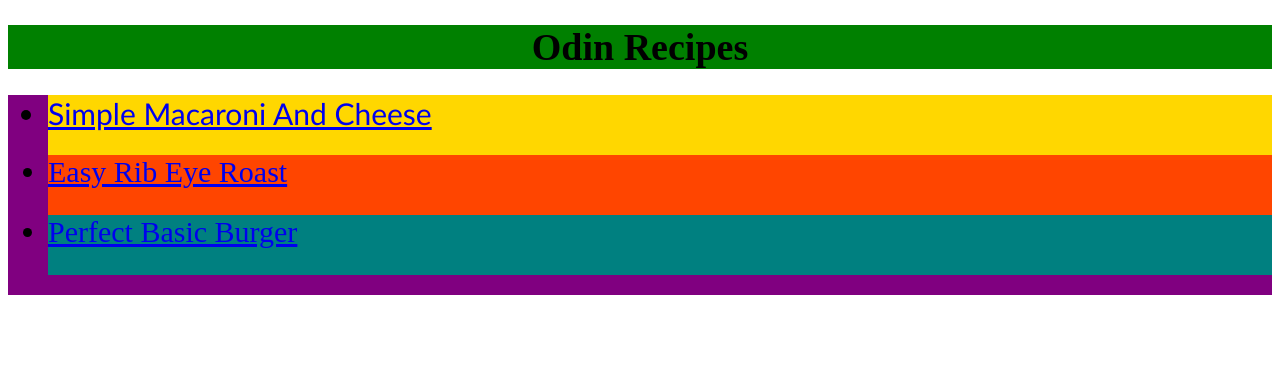
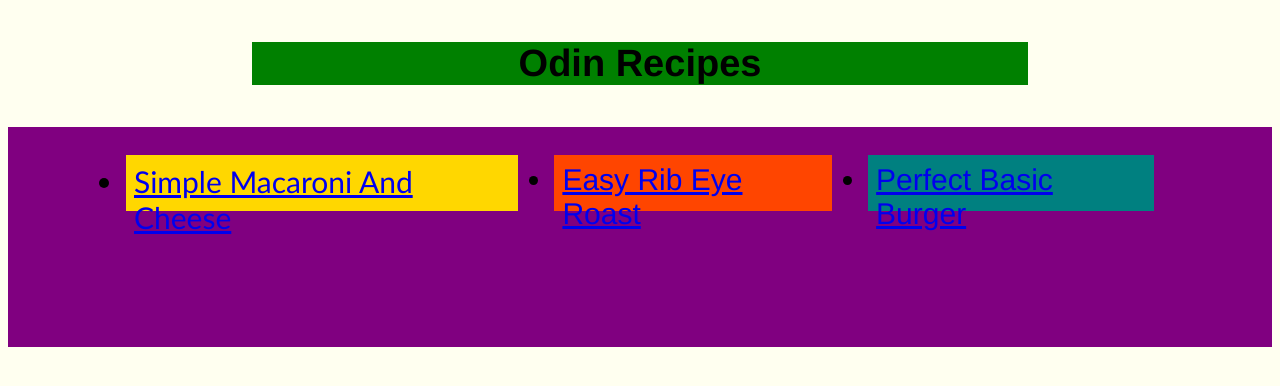
Before and after one commit to noerahh/odin-recipes, a plain HTML site: page index.html in a window 1280 px wide. Drawn offline with Linux system fonts and the light colour scheme.

Commit message:
Modified index.html and styles.css

```diff
--- a/index.html
+++ b/index.html
@@ -6,7 +6,7 @@
     <title>Recipe Page</title>
     <link rel="stylesheet" href="styles.css">
 </head>
-<body>
+<body id="body">
     <h1>Odin Recipes</h1>
     <ul id="unordered">
     <li class="mac" > <a href="recipes/mac.html">Simple Macaroni And Cheese</a> </li>
--- a/styles.css
+++ b/styles.css
@@ -3,33 +3,49 @@
     font-family: 'Helvetica', 'Times New Roman', sans-serif;
 }
 
+
 h1 {
     background-color: #008000;
     text-align: center;
     font-size: 38px;
+    margin: 42px 244px;
+
 }
 
 #unordered {
     background-color: #800080;
     height: 200px;
+    padding: 10px 100px;
+    display: flex;
+    ;
+
 }
 
 .mac {
     background-color: #ffd700;
     color: #000000;
     font-size: 30px;
-    height: 60px;
+    height: 40px;
+    margin: 18px;
+    padding: 8px;
+
     font-family:'Gill Sans', 'Gill Sans MT', Calibri, 'Trebuchet MS', sans-serif;
 }
 
 .roast {
     background-color: #ff4500;
     font-size: 30px;
-    height: 60px;
+    height: 40px;
+    margin: 18px;
+    padding: 8px;
+
 }
 
 .burger {
     background-color: #008080;
     font-size: 30px;
-    height: 60px;
+    height: 40px;
+    margin: 18px;
+    padding: 8px;
+
 }
```
